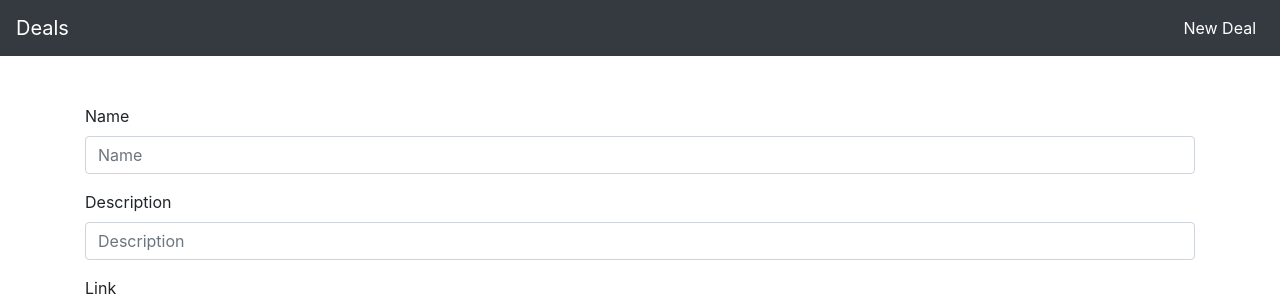
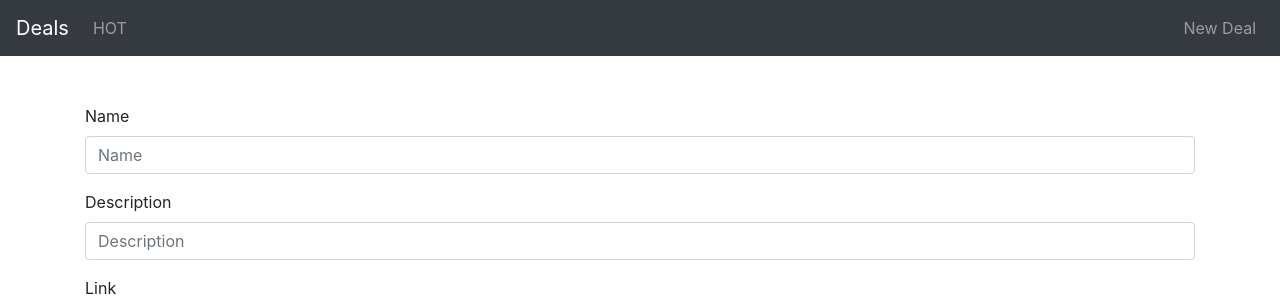
Before and after one commit to code-review-doctor/petter, a Django app: page /deal/new/ in a window 1280 px wide. Shown: the top 300 px of the page. Run offline with Django 3.2, Linux system fonts and the light colour scheme; some libraries are stand-ins or nearby versions.

Commit message:
Add link do Hot deals

```diff
--- a/templates/navbar.html
+++ b/templates/navbar.html
@@ -7,16 +7,18 @@
 
 	<div class="collapse navbar-collapse" id="navbarSupportedContent">
 		<ul class="navbar-nav mr-auto">
-			<li class="nav-item active">
-{#				<a class="nav-link" href="#">Home <span class="sr-only">(current)</span></a>#}
+			<li class="nav-item">
+				<a class="nav-link" href="{% url 'deals:list' %}?last_days=7&min_votes=50">HOT</a>
 			</li>
 		</ul>
+
+
 	</div>
-
 	<ul class="form-inline navbar-nav mr-auto">
-			<li class="nav-item active">
-				<a class="nav-link" href="{% url 'deals:new' %}">New Deal</a>
-			</li>
+		<li class="nav-item">
+			<a class="nav-link" href="{% url 'deals:new' %}">New Deal</a>
+		</li>
 
 	</ul>
+
 </nav>
```
